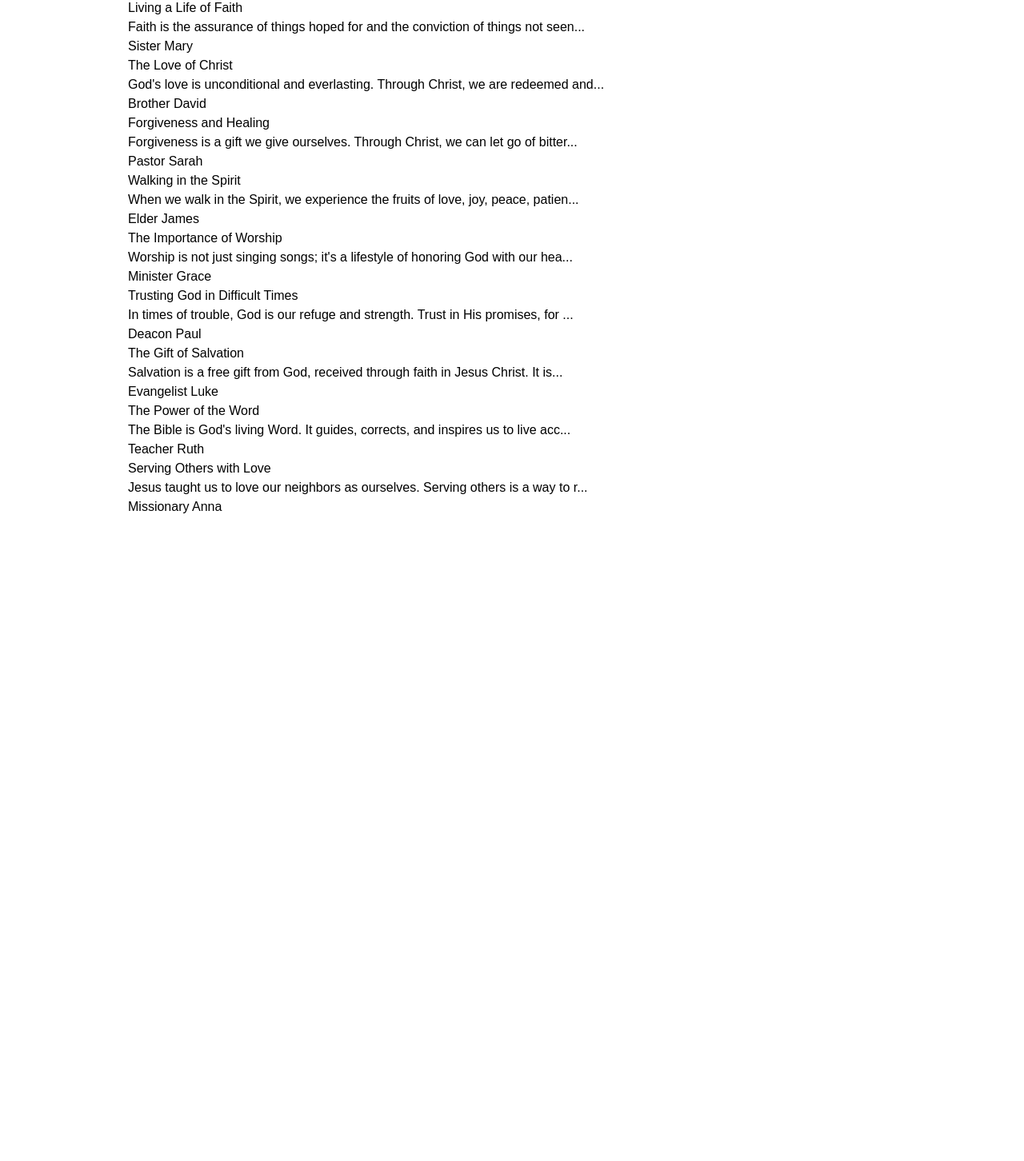
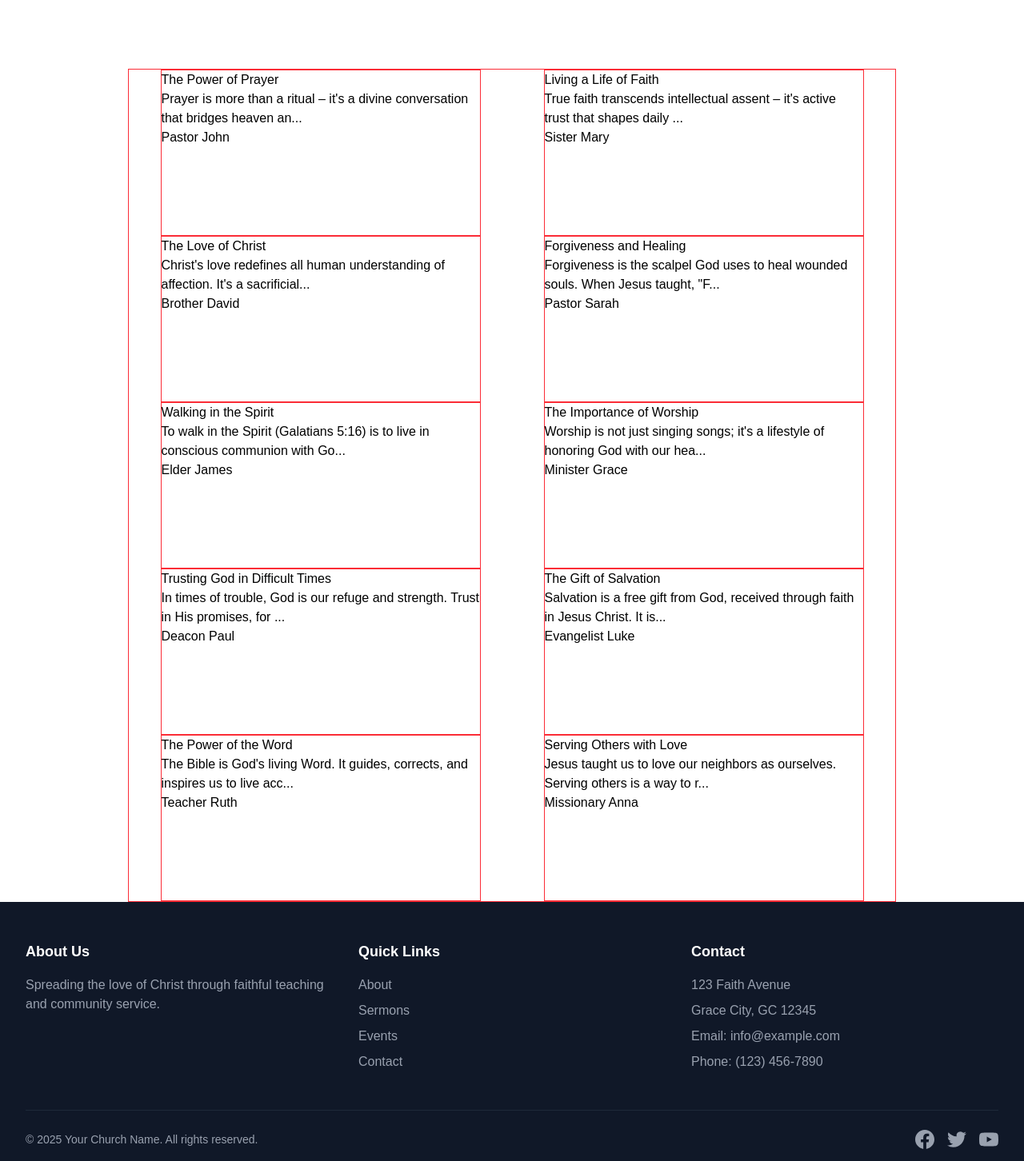
Before and after one commit to dela-ger/Talitha, a Next.js app in the folder talitha-app/: page / in a window 1280 px wide. Shown: the part 978-2430 px from the top of the page at 80% size. Before the commit the page ends 1624 px from the top, so only its background shows below. Built offline with nearby package versions, Linux system fonts and the light colour scheme; no server answers.

Commit message:
Added footer component

```diff
--- a/talitha-app/app/components/ArticleCard.tsx
+++ b/talitha-app/app/components/ArticleCard.tsx
@@ -8,17 +8,19 @@ export default function ArticleCard() {
   return (
     <>
         <div>
-          <div>
+          <div className='flex justify-center items-center mb-20'>
             <h1 className='text-4xl'>Recent Article</h1>
           </div>
+          <div className='flex flex-wrap justify-around border border-red-500'>
+            {articles.map((article) => (
+                <div key={article.id} className='border border-red-500 w-100 h-52'  >
+                  <h2>{article.title}</h2>
+                  <p>{article.content.substring(0, 80)}...</p>
+                  <p>{article.author}</p>
+                </div>
+              ) )}
+          </div>
 
-            {articles.map((article) => (
-              <div key={article.id}>
-                <h2>{article.title}</h2>
-                <p>{article.content.substring(0, 80)}...</p>
-                <p>{article.author}</p>
-              </div>
-            ) )}
         </div>
     </>
   )
--- /dev/null
+++ b/talitha-app/app/components/Footer.tsx
@@ -0,0 +1,70 @@
+const Footer = () => {
+    return (
+      <footer className="bg-gray-900 text-white mt-auto">
+        <div className="max-w-7xl mx-auto px-4 sm:px-6 lg:px-8">
+          <div className="grid grid-cols-1 md:grid-cols-3 gap-8 py-12">
+            {/* About Section */}
+            <div className="space-y-4">
+              <h3 className="text-lg font-semibold">About Us</h3>
+              <p className="text-gray-400">
+                Spreading the love of Christ through faithful teaching and community service.
+              </p>
+            </div>
+
+            {/* Quick Links */}
+            <div className="space-y-4">
+              <h3 className="text-lg font-semibold">Quick Links</h3>
+              <ul className="space-y-2 text-gray-400">
+                <li><a href="/about" className="hover:text-white transition-colors">About</a></li>
+                <li><a href="/sermons" className="hover:text-white transition-colors">Sermons</a></li>
+                <li><a href="/events" className="hover:text-white transition-colors">Events</a></li>
+                <li><a href="/contact" className="hover:text-white transition-colors">Contact</a></li>
+              </ul>
+            </div>
+
+            {/* Contact Info */}
+            <div className="space-y-4">
+              <h3 className="text-lg font-semibold">Contact</h3>
+              <div className="text-gray-400 space-y-2">
+                <p>123 Faith Avenue</p>
+                <p>Grace City, GC 12345</p>
+                <p>Email: info@example.com</p>
+                <p>Phone: (123) 456-7890</p>
+              </div>
+            </div>
+          </div>
+
+          {/* Bottom Bar */}
+          <div className="border-t border-gray-800 py-6">
+            <div className="flex flex-col md:flex-row justify-between items-center text-gray-400 text-sm">
+              <div className="mb-4 md:mb-0">
+                © {new Date().getFullYear()} Your Church Name. All rights reserved.
+              </div>
+              <div className="flex space-x-4">
+                <a href="#" className="hover:text-white transition-colors">
+                  <span className="sr-only">Facebook</span>
+                  <svg className="h-6 w-6" fill="currentColor" viewBox="0 0 24 24">
+                    <path d="M24 12.073c0-6.627-5.373-12-12-12s-12 5.373-12 12c0 5.99 4.388 10.954 10.125 11.854v-8.385H7.078v-3.47h3.047V9.43c0-3.007 1.792-4.669 4.533-4.669 1.312 0 2.686.235 2.686.235v2.953H15.83c-1.491 0-1.956.925-1.956 1.874v2.25h3.328l-.532 3.47h-2.796v8.385C19.612 23.027 24 18.062 24 12.073z" />
+                  </svg>
+                </a>
+                <a href="#" className="hover:text-white transition-colors">
+                  <span className="sr-only">Twitter</span>
+                  <svg className="h-6 w-6" fill="currentColor" viewBox="0 0 24 24">
+                    <path d="M23.953 4.57a10 10 0 01-2.825.775 4.958 4.958 0 002.163-2.723c-.951.555-2.005.959-3.127 1.184a4.92 4.92 0 00-8.384 4.482C7.69 8.095 4.067 6.13 1.64 3.162a4.822 4.822 0 00-.666 2.475c0 1.71.87 3.213 2.188 4.096a4.904 4.904 0 01-2.228-.616v.06a4.923 4.923 0 003.946 4.827 4.996 4.996 0 01-2.212.085 4.936 4.936 0 004.604 3.417 9.867 9.867 0 01-6.102 2.105c-.39 0-.779-.023-1.17-.067a13.995 13.995 0 007.557 2.209c9.053 0 13.998-7.496 13.998-13.985 0-.21 0-.42-.015-.63A9.935 9.935 0 0024 4.59z" />
+                  </svg>
+                </a>
+                <a href="#" className="hover:text-white transition-colors">
+                  <span className="sr-only">YouTube</span>
+                  <svg className="h-6 w-6" fill="currentColor" viewBox="0 0 24 24">
+                    <path d="M23.498 6.186a3.016 3.016 0 0 0-2.122-2.136C19.505 3.545 12 3.545 12 3.545s-7.505 0-9.377.505A3.017 3.017 0 0 0 .502 6.186C0 8.07 0 12 0 12s0 3.93.502 5.814a3.016 3.016 0 0 0 2.122 2.136c1.871.505 9.376.505 9.376.505s7.505 0 9.377-.505a3.015 3.015 0 0 0 2.122-2.136C24 15.93 24 12 24 12s0-3.93-.502-5.814zM9.545 15.568V8.432L15.818 12l-6.273 3.568z" />
+                  </svg>
+                </a>
+              </div>
+            </div>
+          </div>
+        </div>
+      </footer>
+    );
+  };
+
+  export default Footer;
--- a/talitha-app/app/globals.css
+++ b/talitha-app/app/globals.css
@@ -28,4 +28,6 @@ body {
 
 .container {
   @apply ml-40 mr-40;
+  margin-left: 10rem !important;
+  margin-right: 10rem !important;
 }
--- a/talitha-app/app/layout.tsx
+++ b/talitha-app/app/layout.tsx
@@ -14,6 +14,7 @@ import './globals.css'
 import SearchBox from './components/SearchBox'
 import christianArticles from '@/data'
 import ArticleProvider  from "../app/context/ArticleContext"
+import Footer from './components/Footer'
 
 const geistSans = Geist({
   variable: '--font-geist-sans',
@@ -83,7 +84,7 @@ export default function RootLayout({
             <ArticleProvider>
               {children}
             </ArticleProvider>
-
+          <Footer />
         </body>
       </html>
     </ClerkProvider>
--- a/talitha-app/app/page.tsx
+++ b/talitha-app/app/page.tsx
@@ -7,7 +7,7 @@ export default function Home() {
     <>
       <div>
         <Hero />
-        <div className="mr-40 ml-40">
+        <div className="mt-20 mr-40 ml-40">
           <ArticleCard />
         </div>
 
--- a/talitha-app/data.ts
+++ b/talitha-app/data.ts
@@ -2,38 +2,44 @@ const christianArticles = [
     {
       id: 1,
       title: "The Power of Prayer",
-      content: "Prayer is a powerful tool that connects us to God. It allows us to express our gratitude, seek guidance, and find peace in His presence.",
+      content: `Prayer is more than a ritual – it's a divine conversation that bridges heaven and earth. Through prayer, we humble ourselves before God, acknowledging His sovereignty while finding comfort in His intimate care. The Bible urges us to "pray without ceasing" (1 Thessalonians 5:17), not because God needs our petitions, but because we need the transformative perspective prayer brings. Whether in moments of joy or valleys of despair, prayer aligns our hearts with God's will. It's through consistent prayer that we witness miracles, experience inner peace, and discern guidance in life's complexities. The early church devoted themselves to prayer (Acts 2:42), setting an example for us to prioritize this sacred discipline as both a weapon and a refuge.`,
       author: "Pastor John",
       date: "2023-10-01",
+      image: "https://source.unsplash.com/random/600x400/?prayer",
   },
   {
     id: 2,
     title: "Living a Life of Faith",
-      content: "Faith is the assurance of things hoped for and the conviction of things not seen. Trust in God's plan, even when the path is unclear.",
+    content: `True faith transcends intellectual assent – it's active trust that shapes daily decisions. As Hebrews 11:1 describes, faith gives substance to our hopes and conviction to our spiritual sight. This means trusting God's character even when circumstances appear bleak. Consider Abraham leaving Ur, David facing Goliath, or Peter stepping onto stormy waters. Each demonstrates faith as a verb. In modern life, this might manifest as choosing forgiveness over bitterness, generosity over greed, or integrity over compromise. Faith grows through testing, like muscles strengthened by resistance. It requires daily nourishment through Scripture and community. While doubts may arise, as they did even for John the Baptist (Matthew 11:3), faith perseveres by clinging to Christ's faithfulness rather than our fleeting feelings.`,
     author: "Sister Mary",
     date: "2023-09-25",
+    image: "https://source.unsplash.com/random/600x400/?faith,christian",
   },
   {
     id: 3,
     title: "The Love of Christ",
-      content: "God's love is unconditional and everlasting. Through Christ, we are redeemed and called to share His love with others.",
+    content: `Christ's love redefines all human understanding of affection. It's a sacrificial love that "while we were still sinners, Christ died for us" (Romans 5:8). This agape love isn't based on worthiness but flows from God's very nature (1 John 4:8). The cross stands as history's greatest love letter – Jesus enduring shame, pain, and separation to reconcile us to the Father. This love transforms recipients into ambassadors: "We love because He first loved us" (1 John 4:19). It compels us to love the unlovely, forgive the unforgivable, and serve without expectation. Unlike worldly love that fluctuates, Christ's love remains steadfast through our failures. As we abide in Him (John 15:9), His love becomes our source, enabling us to reflect divine compassion in a broken world.`,
     author: "Brother David",
     date: "2023-09-20",
+    image: "https://source.unsplash.com/random/600x400/?jesus,cross",
   },
   {
     id: 4,
     title: "Forgiveness and Healing",
-      content: "Forgiveness is a gift we give ourselves. Through Christ, we can let go of bitterness and find healing in His grace.",
+    content: `Forgiveness is the scalpel God uses to heal wounded souls. When Jesus taught, "Forgive seventy times seven" (Matthew 18:22), He revealed liberation found in releasing others' debts. This doesn't excuse harm but frees us from toxic bitterness. Like the prodigal's father (Luke 15:20), God models radical forgiveness – embracing us despite our rebellion. Human forgiveness becomes possible when we grasp how much we've been forgiven (Ephesians 4:32). It's a process: acknowledging pain, choosing mercy daily, and trusting God's justice. Physical healing sometimes follows emotional release – many find chronic anxiety lifts when they forgive. Ultimately, forgiveness is worship – declaring God bigger than our hurts. As Corrie ten Boom forgave her Nazi captors, we discover Christ's strength making the impossible possible.`,
     author: "Pastor Sarah",
     date: "2023-09-15",
+    image: "https://source.unsplash.com/random/600x400/?forgiveness,dove",
   },
   {
     id: 5,
     title: "Walking in the Spirit",
-      content: "When we walk in the Spirit, we experience the fruits of love, joy, peace, patience, kindness, goodness, faithfulness, gentleness, and self-control.",
+    content: `To walk in the Spirit (Galatians 5:16) is to live in conscious communion with God's presence. It begins with surrender – exchanging our agenda for His. The Spirit guides through Scripture, promptings, and godly counsel, helping us discern truth in confusing times. This walk produces tangible fruit: love that serves, joy that perseveres, peace that calms storms, patience in trials, kindness to enemies, goodness in temptation, faithfulness in commitments, gentleness with the vulnerable, and self-control over impulses. It requires daily dying to fleshly desires – pride, lust, anger. Like Paul, we may struggle (Romans 7:15), but the Spirit empowers victory. Practical steps include prayerful mindfulness, worship throughout the day, and immediate repentance when we stumble. As we yield, ordinary moments become sacred encounters.`,
     author: "Elder James",
     date: "2023-09-10",
+    image: "https://source.unsplash.com/random/600x400/?spirit,nature",
   },
+
     {
       id: 6,
       title: "The Importance of Worship",
```
Lines whose indentation alone changed are shown as unchanged.
